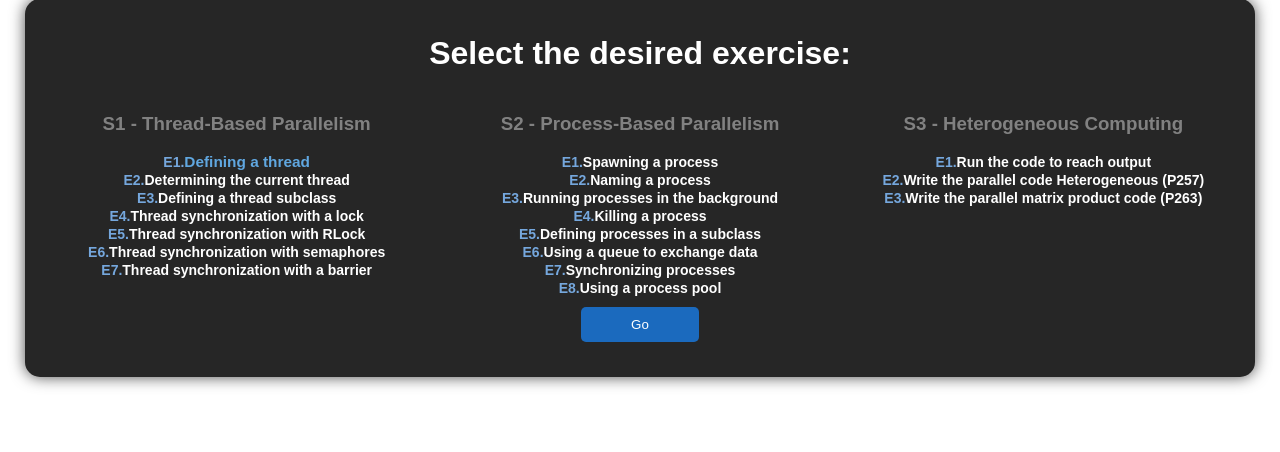
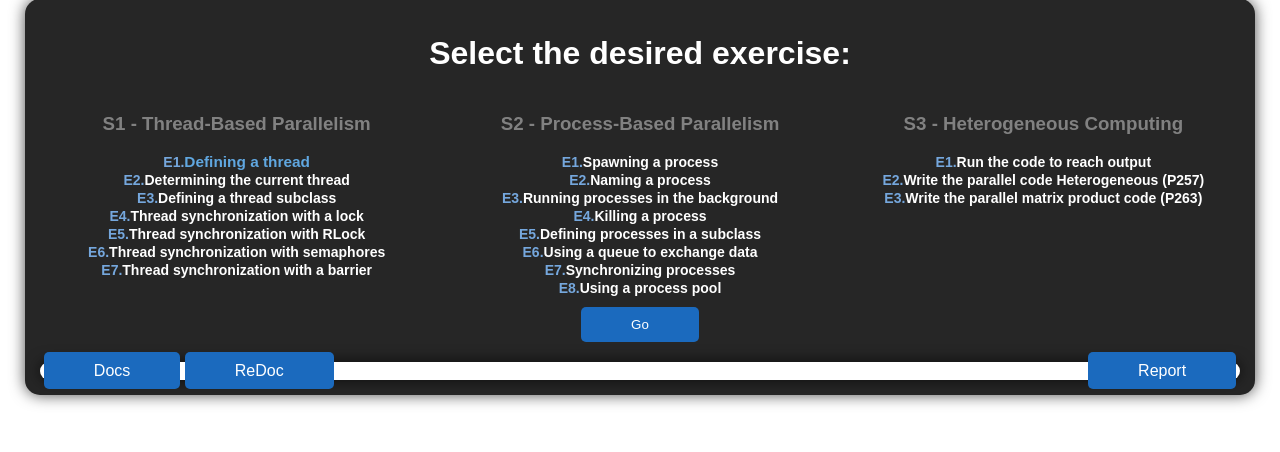
Before and after one commit to IRoyalX/Parallelism, a FastAPI app: page / in a window 1280 px wide. Shown: the part 201-653 px from the top of the page. Run offline with FastAPI, Linux system fonts and the light colour scheme.

Commit message:
- Adding docs

```diff
--- a/main.py
+++ b/main.py
@@ -1,5 +1,5 @@
-from fastapi import FastAPI, Request
-from fastapi.responses import FileResponse, RedirectResponse
+from fastapi import FastAPI, Request, HTTPException
+from fastapi.responses import FileResponse, RedirectResponse, JSONResponse
 from fastapi.staticfiles import StaticFiles
 from fastapi.templating import Jinja2Templates
 import subprocess, json
@@ -7,6 +7,16 @@ import subprocess, json
 app = FastAPI()
 app.mount("/static", StaticFiles(directory="static"), name="static")
 templates = Jinja2Templates(directory="templates")
+
+@app.exception_handler(404)
+async def custom_404_handler(request: Request, exc: HTTPException):
+    if "application/json" in request.headers.get("accept", ""):
+        return JSONResponse(status_code=404, content={"message": "Oops! The resource you are looking for is not found."},)
+    return templates.TemplateResponse("404.html", {"request": request}, status_code=404)
+
+@app.get("/report")
+async def Repoert():
+    return FileResponse("Parallelism_Report.pdf", media_type="application/pdf")
 
 @app.get("/")
 async def index(exercies_tag: str = None):
--- a/static/css/menu.css
+++ b/static/css/menu.css
@@ -37,7 +37,7 @@ input[type="radio"]:hover + span {
 }
 
 #sub {
-
+    text-decoration: none;
     background-color: #1b6abe;
     color: #ffffff;
     padding: 10px 50px;
@@ -50,3 +50,14 @@ input[type="radio"]:hover + span {
 #sub:hover {
     background-color: #083968;
 }
+
+.buttons {
+    background-color: #ffffff;
+    border-radius: 15px;
+    box-shadow: 0 0 15px rgba(0, 0, 0, 0.7);
+    size: 10px 20px;
+}
+
+.rep {
+    margin-left: 750px;
+}
--- a/templates/menu.html
+++ b/templates/menu.html
@@ -44,6 +44,11 @@
                 </div>
                 <div></div>
             </form>
+            <div class="buttons">
+                <a href="/docs" class="doc" id="sub">Docs</a>
+                <a href="/redoc" class="doc" id="sub">ReDoc</a>
+                <a href="/report" class="rep" id="sub">Report</a>
+            </div>
         </div>
 </body>
 </html>
```
Lines whose indentation alone changed are shown as unchanged.
